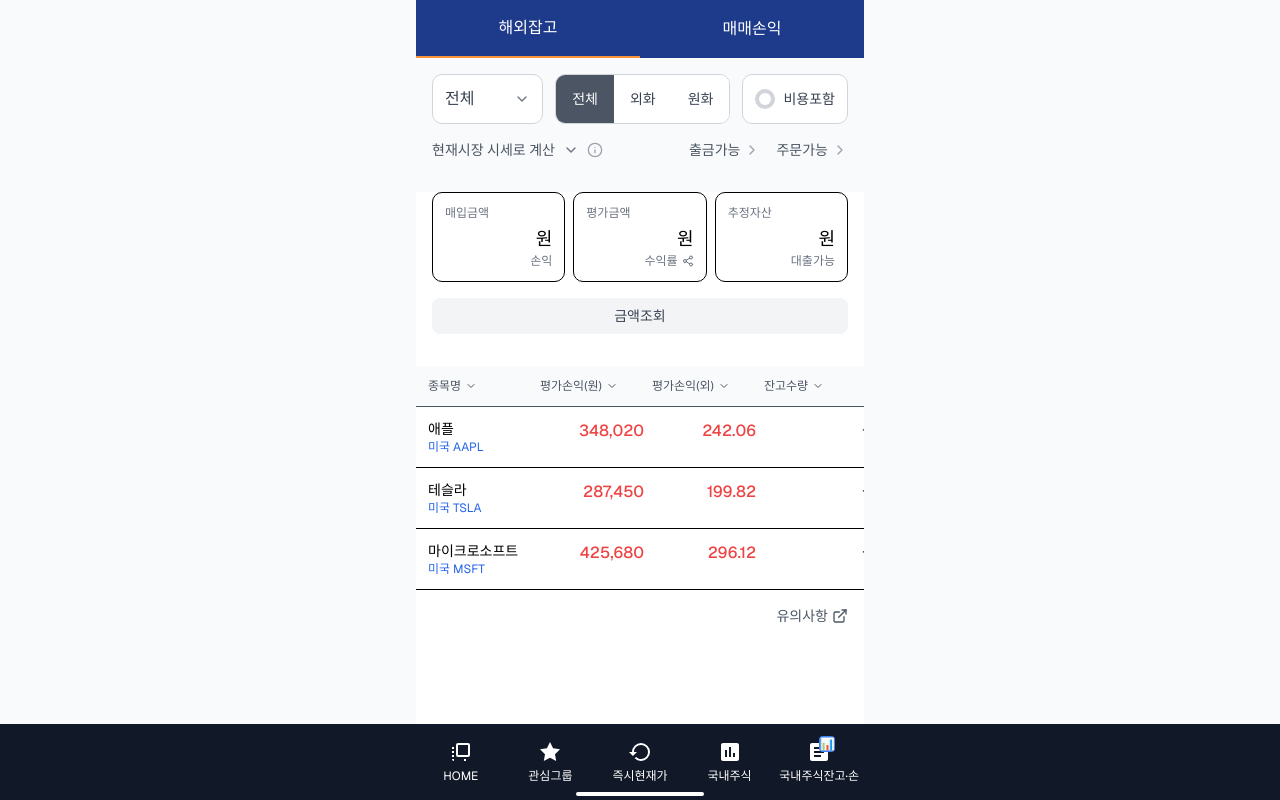
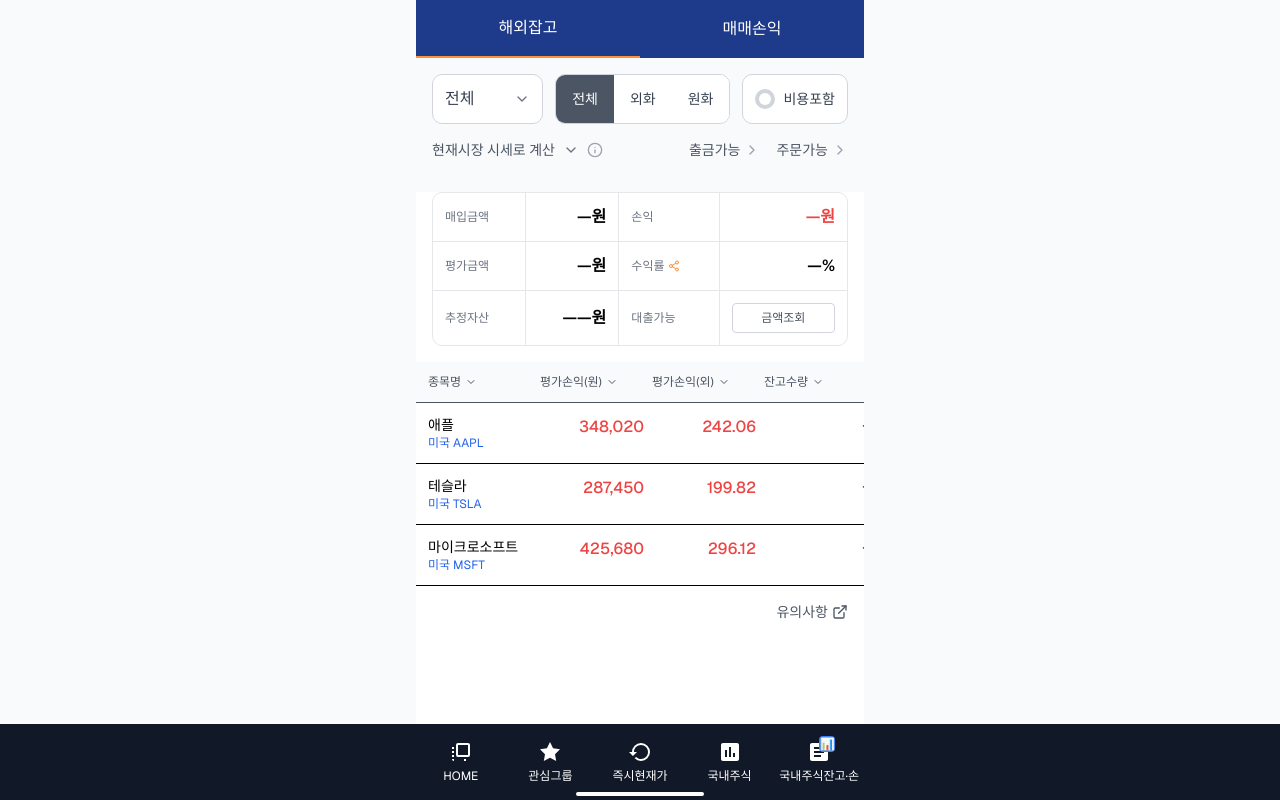
Before and after one commit to wjb127/korean-stock-app, a Next.js app: page / in a window 1280 px wide. Built offline with nearby package versions, Linux system fonts and the light colour scheme.

Commit message:
Update summary table to 2x3 grid layout with separate label/value columns

```diff
--- a/components/stock-trading-interface.tsx
+++ b/components/stock-trading-interface.tsx
@@ -130,35 +130,46 @@ export default function StockTradingInterface() {
         </div>
       </div>
 
-      {/* Summary Cards */}
+      {/* Summary Cards - 2x3 Grid */}
       <div className="px-4 pb-4">
-        <div className="grid grid-cols-3 gap-2 mb-4">
-          <div className="bg-white p-3 rounded-lg border">
-            <div className="text-xs text-gray-500 mb-1">매입금액</div>
-            <div className="text-right">
-              <div className="text-lg font-medium">원</div>
-              <div className="text-xs text-gray-500">손익</div>
-            </div>
-          </div>
-          <div className="bg-white p-3 rounded-lg border">
-            <div className="text-xs text-gray-500 mb-1">평가금액</div>
-            <div className="text-right">
-              <div className="text-lg font-medium">원</div>
-              <div className="text-xs text-gray-500 flex items-center justify-end gap-1">
-                수익률 <Share2 className="w-3 h-3" />
-              </div>
-            </div>
-          </div>
-          <div className="bg-white p-3 rounded-lg border">
-            <div className="text-xs text-gray-500 mb-1">추정자산</div>
-            <div className="text-right">
-              <div className="text-lg font-medium">원</div>
-              <div className="text-xs text-gray-500">대출가능</div>
-            </div>
-          </div>
+        <div className="bg-white rounded-lg border border-gray-200 overflow-hidden">
+          <table className="w-full">
+            <tbody>
+              {/* First Row */}
+              <tr className="border-b border-gray-200">
+                <td className="p-3 text-xs text-gray-500 border-r border-gray-200">매입금액</td>
+                <td className="p-3 text-base font-semibold text-right border-r border-gray-200">—원</td>
+                <td className="p-3 text-xs text-gray-500 border-r border-gray-200">손익</td>
+                <td className="p-3 text-base font-semibold text-right text-red-500">—원</td>
+              </tr>
+
+              {/* Second Row */}
+              <tr className="border-b border-gray-200">
+                <td className="p-3 text-xs text-gray-500 border-r border-gray-200">평가금액</td>
+                <td className="p-3 text-base font-semibold text-right border-r border-gray-200">—원</td>
+                <td className="p-3 text-xs text-gray-500 border-r border-gray-200">
+                  <div className="flex items-center gap-1">
+                    수익률 <Share2 className="w-3 h-3 text-orange-400" />
+                  </div>
+                </td>
+                <td className="p-3 text-base font-semibold text-right">—%</td>
+              </tr>
+
+              {/* Third Row */}
+              <tr>
+                <td className="p-3 text-xs text-gray-500 border-r border-gray-200">추정자산</td>
+                <td className="p-3 text-base font-semibold text-right border-r border-gray-200">——원</td>
+                <td className="p-3 text-xs text-gray-500 border-r border-gray-200">대출가능</td>
+                <td className="p-3">
+                  <button className="w-full text-xs bg-white border border-gray-300 rounded px-3 py-1.5 text-gray-600 hover:bg-gray-50">
+                    금액조회
+                  </button>
+                </td>
+              </tr>
+            </tbody>
+          </table>
         </div>
 
-        <Button className="w-full mb-4 bg-gray-100 text-gray-700 hover:bg-gray-200">금액조회</Button>
       </div>
 
       {/* Stock Table */}
```
